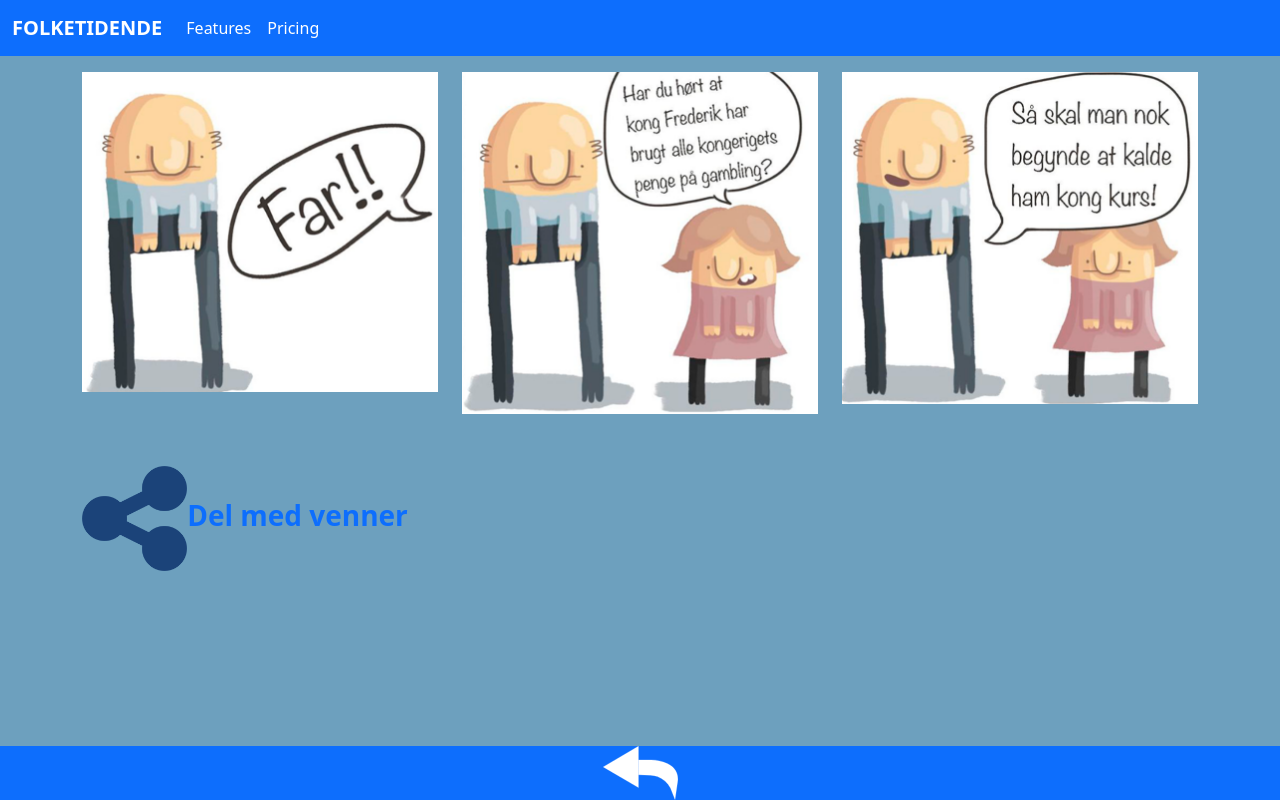
After one commit to tobiasnielsen05/FT-Nyheder, a PHP site: page /comicstrip.php in a window 1280 px wide. The commit adds this page. Run offline with PHP 8.4, Linux system fonts and the light colour scheme; style sheets or scripts are compiled from the project's sources; some libraries are stand-ins or nearby versions.

Commit message:
Tilføjet comic strip side så det er tydeligere at se + rettelser

```diff
--- /dev/null
+++ b/comicstrip.php
@@ -0,0 +1,65 @@
+<!DOCTYPE html>
+<html lang="da">
+<head>
+	<meta charset="utf-8">
+
+	<title>Comic Strip | Folketidende</title>
+
+	<meta name="robots" content="All">
+	<meta name="author" content="Udgiver">
+	<meta name="copyright" content="Information om copyright">
+
+	<link href="css/styles.css" rel="stylesheet" type="text/css">
+
+	<meta name="viewport" content="width=device-width, initial-scale=1">
+</head>
+
+<body class="bg-secondarybg">
+<nav class="navbar navbar-expand-lg bg-primary mb-1">
+    <div class="container-fluid">
+        <a class="navbar-brand text-white fw-bold" href="index.php">FOLKETIDENDE</a>
+        <button class="navbar-toggler" type="button" data-bs-toggle="collapse" data-bs-target="#navbarNav" aria-controls="navbarNav" aria-expanded="false" aria-label="Toggle navigation">
+            <span class="navbar-toggler-icon"></span>
+        </button>
+        <div class="collapse navbar-collapse" id="navbarNav">
+            <ul class="navbar-nav">
+                <li class="nav-item">
+                    <a class="nav-link text-white" href="#">Features</a>
+                </li>
+                <li class="nav-item">
+                    <a class="nav-link text-white" href="#">Pricing</a>
+                </li>
+            </ul>
+        </div>
+    </div>
+</nav>
+
+<div class="container mt-3 mb-5">
+    <div class="row d-flex justify-content-center">
+        <div class="col-8 col-md-4 mb-1">
+            <img class="w-100" src="images/comicstripdel1.png" alt="">
+        </div>
+        <div class="col-8 col-md-4 mb-1">
+            <img class="w-100" src="images/comicstripdel2.png" alt="">
+        </div>
+        <div class="col-8 col-md-4">
+            <img class="w-100" src="images/comicstripdel3.png" alt="">
+        </div>
+    </div>
+</div>
+
+<div class="container mb-5">
+    <div class="row">
+        <div class="col-12 mb-5 d-flex">
+            <a class="fw-bold fs-3" href="#"><img class="w-25" src="images/share1.png" alt="Del picture">Del med venner</a>
+        </div>
+    </div>
+</div>
+
+<footer class="bg-primary d-flex justify-content-center fixed-bottom mt-5">
+    <a class="d-flex justify-content-center" href="index.php"><img class="w-25" src="images/pil.svg" alt="pil der går tilbage til forsiden"></a>
+</footer>
+
+<script src="node_modules/bootstrap/dist/js/bootstrap.bundle.min.js"></script>
+</body>
+</html>
--- a/debat.php
+++ b/debat.php
@@ -76,7 +76,6 @@ if (!empty($_POST["data"])) {
         </p>
     </div>
 
-
     <div class="container mb-5">
         <form action="debat.php" method="post">
             <div class="row g-3">
--- a/index.php
+++ b/index.php
@@ -70,7 +70,7 @@
 
 <div class="container mt-3 mb-5">
     <div class="d-flex justify-content-center bg-secondary">
-        <img class="w-100" src="images/comicstrip.jfif" alt="">
+        <a href="comicstrip.php">Klik på billedet for større version<img class="w-100" src="images/comicstrip.jfif" alt="Billede af comic strip"></a>
     </div>
 </div>
 
```
Also changed, not shown: images/comicstripdel1.png (added), images/comicstripdel2.png (added), images/comicstripdel3.png (added), images/comicstriplodret.png (added), images/share.svg (added), images/share1.png (added).
